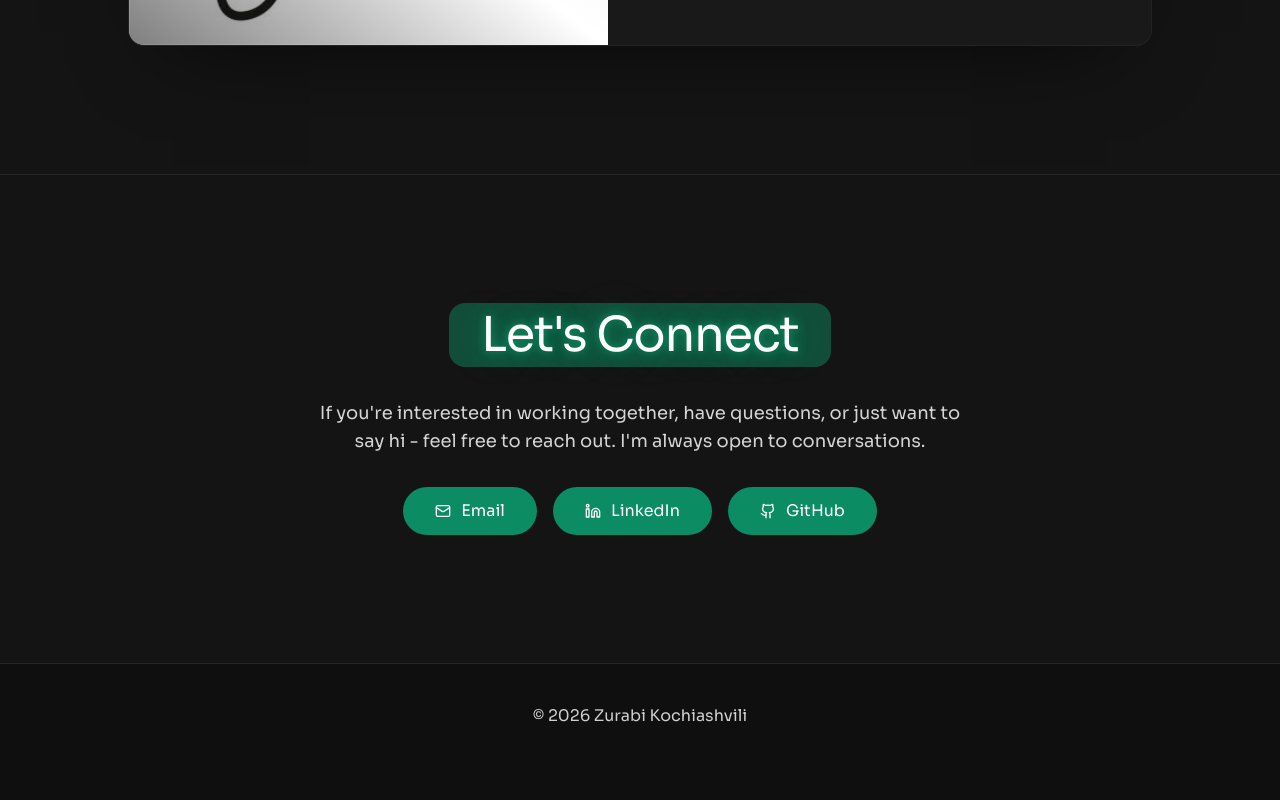
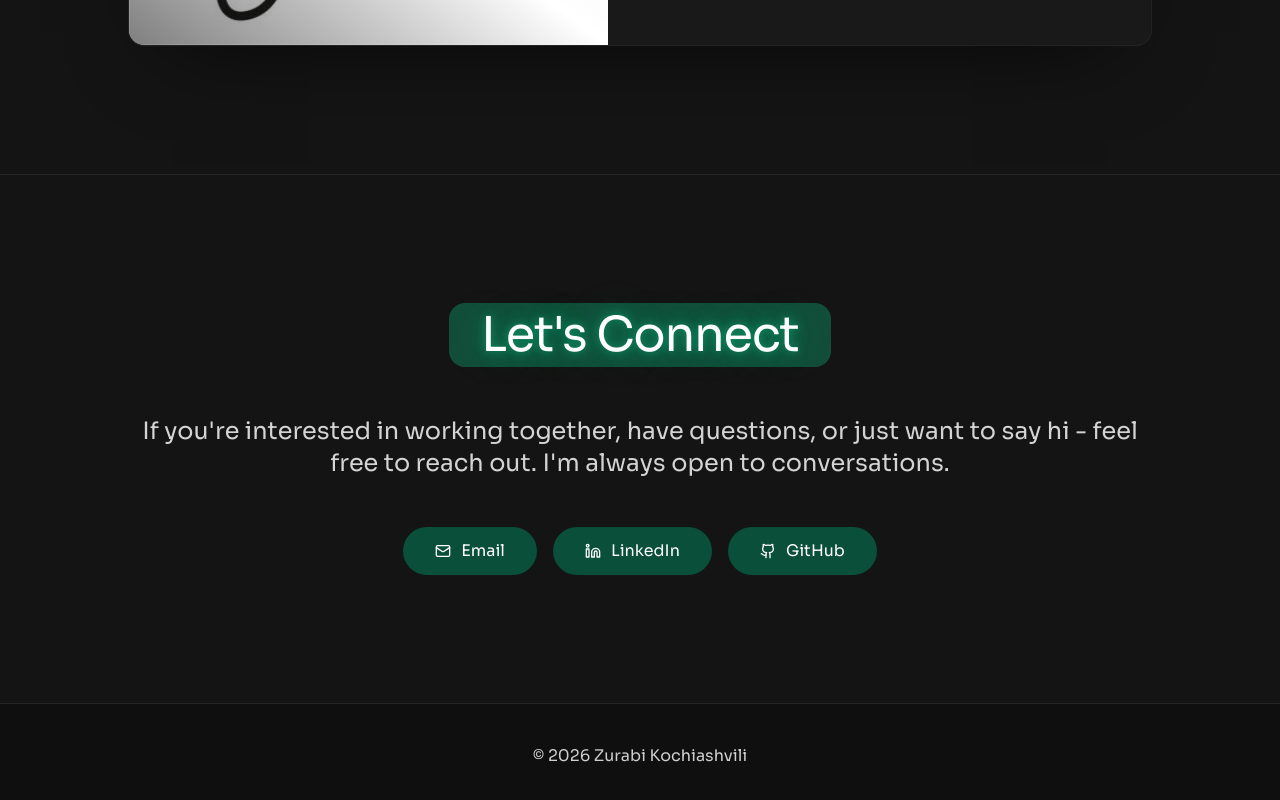
Before and after one commit to Zurab1K/portfolio, a React (Create React App) app: page / in a window 1280 px wide. Shown: the part 5853-6653 px from the top of the page. Before the commit the page ends 6621 px from the top, so only its background shows below. Built offline with nearby package versions, Linux system fonts and the light colour scheme.

Commit message:
Update Contact component styles

```diff
--- a/src/components/Contact.jsx
+++ b/src/components/Contact.jsx
@@ -13,7 +13,7 @@ export default function Contact() {
       />
       <div className="relative z-10 max-w-6xl mx-auto">
         <div className="flex flex-col items-center text-center gap-12">
-          <div className="max-w-2xl">
+          <div className="max-w-5xl">
             <h2
               className="text-4xl md:text-5xl font-normal tracking-tight text-white text-center"
               style={{ fontFamily: '"Roobert", "Sora", sans-serif' }}
@@ -31,16 +31,16 @@ export default function Contact() {
               </span>
             </h2>
             <p
-              className="mt-8 text-lg text-neutral-300"
+              className="mt-10 md:mt-12 text-xl md:text-2xl leading-relaxed text-neutral-300"
               style={{ fontFamily: '"Sora", "Sora-Regular", sans-serif' }}
             >
               If you're interested in working together, have questions, or just want
               to say hi - feel free to reach out. I'm always open to conversations.
             </p>
-            <div className="mt-8 flex flex-wrap justify-center gap-4">
+            <div className="mt-10 md:mt-12 flex flex-wrap justify-center gap-4">
               <a
                 href="mailto:zurabi.kochiashvili1@gmail.com"
-                className="inline-flex items-center gap-2.5 rounded-full bg-[rgb(12,140,98)] px-8 py-3 text-white transition hover:bg-[rgb(10,120,84)] font-normal"
+                className="inline-flex items-center gap-2.5 rounded-full bg-[rgba(8,90,64,0.85)] px-8 py-3 text-white transition hover:bg-[rgba(12,140,98,0.95)] font-normal"
                 style={{ fontFamily: '"Sora", "Sora-Regular", sans-serif' }}
               >
                 <Mail className="h-4 w-4" />
@@ -50,7 +50,7 @@ export default function Contact() {
                 href="https://www.linkedin.com/in/zurabi-kochiashvili/"
                 target="_blank"
                 rel="noopener noreferrer"
-                className="inline-flex items-center gap-2.5 rounded-full bg-[rgb(12,140,98)] px-8 py-3 text-white transition hover:bg-[rgb(10,120,84)] font-normal"
+                className="inline-flex items-center gap-2.5 rounded-full bg-[rgba(8,90,64,0.85)] px-8 py-3 text-white transition hover:bg-[rgba(12,140,98,0.95)] font-normal"
                 style={{ fontFamily: '"Sora", "Sora-Regular", sans-serif' }}
               >
                 <Linkedin className="h-4 w-4" />
@@ -60,7 +60,7 @@ export default function Contact() {
                 href="https://github.com/Zurab1K"
                 target="_blank"
                 rel="noopener noreferrer"
-                className="inline-flex items-center gap-2.5 rounded-full bg-[rgb(12,140,98)] px-8 py-3 text-white transition hover:bg-[rgb(10,120,84)] font-normal"
+                className="inline-flex items-center gap-2.5 rounded-full bg-[rgba(8,90,64,0.85)] px-8 py-3 text-white transition hover:bg-[rgba(12,140,98,0.95)] font-normal"
                 style={{ fontFamily: '"Sora", "Sora-Regular", sans-serif' }}
               >
                 <Github className="h-4 w-4" />
```
